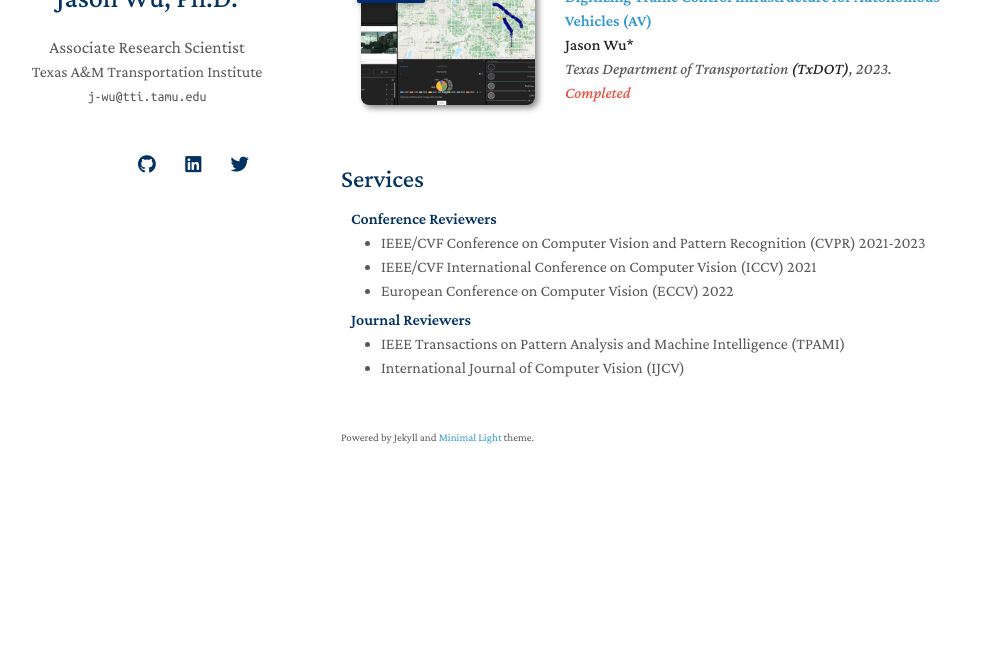
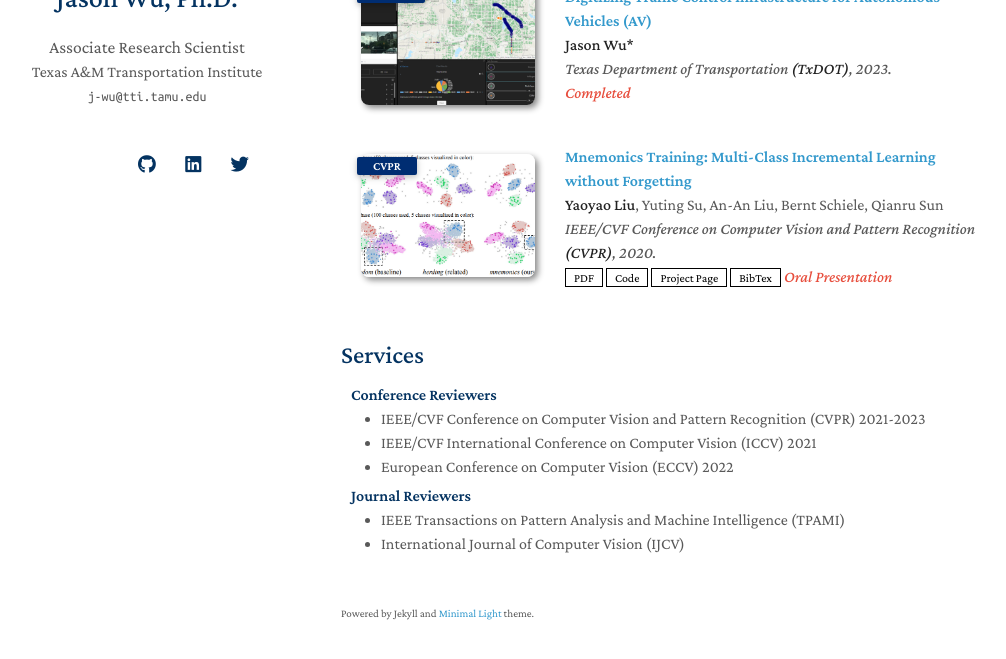
Before and after one commit to jasondwu/jasondwu.github.io, a Jekyll site: the page built from index.md, in a window 1280 px wide and 900 px high, scrolled down 616 px, cut to the strip 206-865 px from the top of the window. Shown: the whole strip, without its empty margins (129-1135 px from the left). Built offline with Jekyll 4.4.1, drawn with Linux system fonts in a browser that asks for light colours; nearby versions of some CDN libraries; a style sheet for code colours, icons or effects is not loaded; our own code applies the rules of GitHub Pages for plain Markdown files; before the commit the page ends 1340 px from its top, so only the background shows below that.

Commit message:
Update publications.yml

```diff
--- a/_data/publications.yml
+++ b/_data/publications.yml
@@ -9,3 +9,14 @@ main:
     Report: https://bib.yliu.me/MICCAI23.txt
     image: ./assets/img/0-7128 Project01.png
     notes: Completed
+
+  - title: "Mnemonics Training: Multi-Class Incremental Learning without Forgetting"
+    authors: <strong>Yaoyao Liu</strong>, Yuting Su, An-An Liu, Bernt Schiele, Qianru Sun
+    conference_short: CVPR
+    conference: IEEE/CVF Conference on Computer Vision and Pattern Recognition <strong>(CVPR)</strong>, 2020.
+    pdf: https://arxiv.org/pdf/2002.10211.pdf
+    code: https://github.com/yaoyao-liu/class-incremental-learning/tree/main/mnemonics-training
+    page: https://class-il.mpi-inf.mpg.de/mnemonics/
+    bibtex: https://class-il.mpi-inf.mpg.de/mnemonics/
+    notes: Oral Presentation
+    image: ./assets/img/teaser_example.png
```
